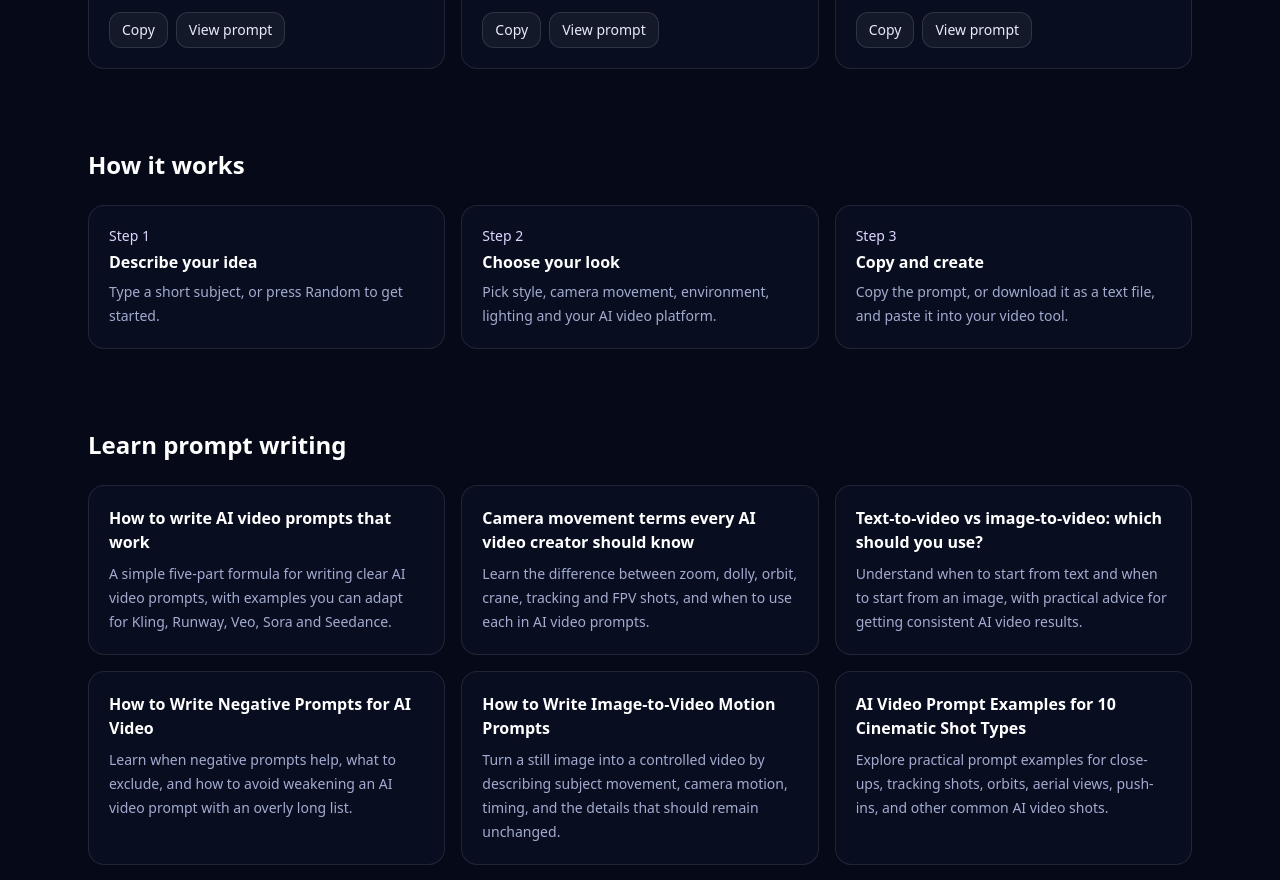
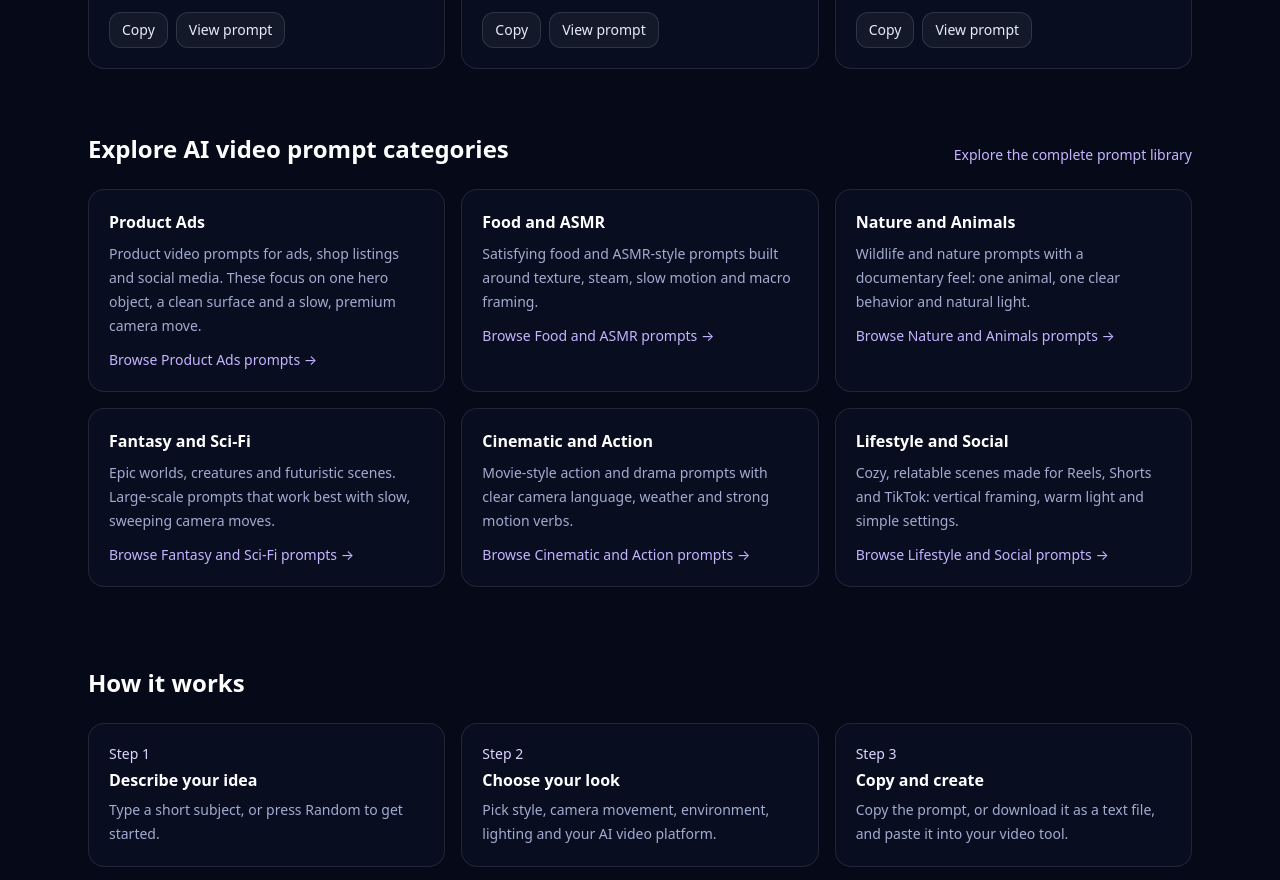
Before and after one commit to haiderline/creatorai, a Next.js app: page / in a window 1280 px wide. Shown: the part 2040-2920 px from the top of the page. Built offline with nearby package versions, Linux system fonts and the light colour scheme; no server answers.

Commit message:
Strengthen homepage links to prompt categories

```diff
--- a/app/page.tsx
+++ b/app/page.tsx
@@ -3,7 +3,7 @@ import { pageMeta } from "@/lib/seo";
 import { site, abs } from "@/lib/site";
 import { tools } from "@/lib/tools";
 import { posts } from "@/lib/posts";
-import { viral } from "@/lib/viral";
+import { cats, viral } from "@/lib/viral";
 import { PromptCard } from "@/components/PromptCard";
 import { ToolCard } from "@/components/ToolCard";
 import { Faq } from "@/components/Faq";
@@ -61,6 +61,22 @@ export default function Home() {
         </div>
       </section>
 
+      <section aria-labelledby="prompt-categories" className="mt-16">
+        <div className="flex flex-wrap items-end justify-between gap-3">
+          <h2 id="prompt-categories" className="text-2xl font-semibold text-white">Explore AI video prompt categories</h2>
+          <Link href="/viral-prompts/" className="text-sm text-violet-300 hover:text-violet-200">Explore the complete prompt library</Link>
+        </div>
+        <div className="mt-6 grid gap-4 sm:grid-cols-2 lg:grid-cols-3">
+          {cats.map((category) => (
+            <Link key={category.slug} href={`/viral-prompts/category/${category.slug}/`} className="card block p-5 hover:border-violet-400/50">
+              <h3 className="font-semibold text-white">{category.name}</h3>
+              <p className="mt-2 text-sm leading-6 text-muted">{category.intro}</p>
+              <span className="mt-3 inline-block text-sm text-violet-300">Browse {category.name} prompts →</span>
+            </Link>
+          ))}
+        </div>
+      </section>
+
       <section aria-labelledby="how" className="mt-20">
         <h2 id="how" className="text-2xl font-semibold text-white">How it works</h2>
         <ol className="mt-6 grid gap-4 md:grid-cols-3">
```
